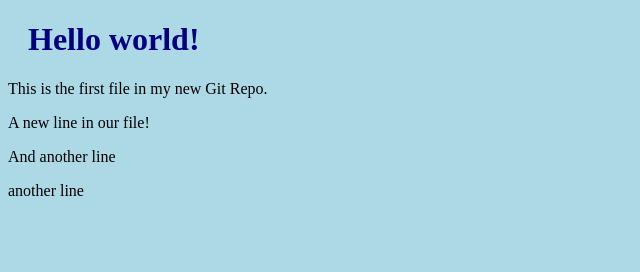
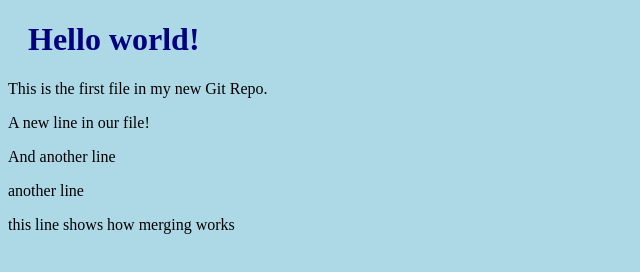
Before and after one commit to tedible/hello-world, a plain HTML site: page index.html in a window 1280 px wide. Shown: the whole page, without its empty margins (0-640 px from the left). Drawn offline with Linux system fonts and the light colour scheme.

Commit message:
fixed emergency bug

```diff
--- a/index.html
+++ b/index.html
@@ -11,5 +11,6 @@
 <p>A new line in our file!</p>
 <p>And another line</p>
 <p>another line</p>
+<p>this line shows how merging works</p>
 </body>
 </html>
```
